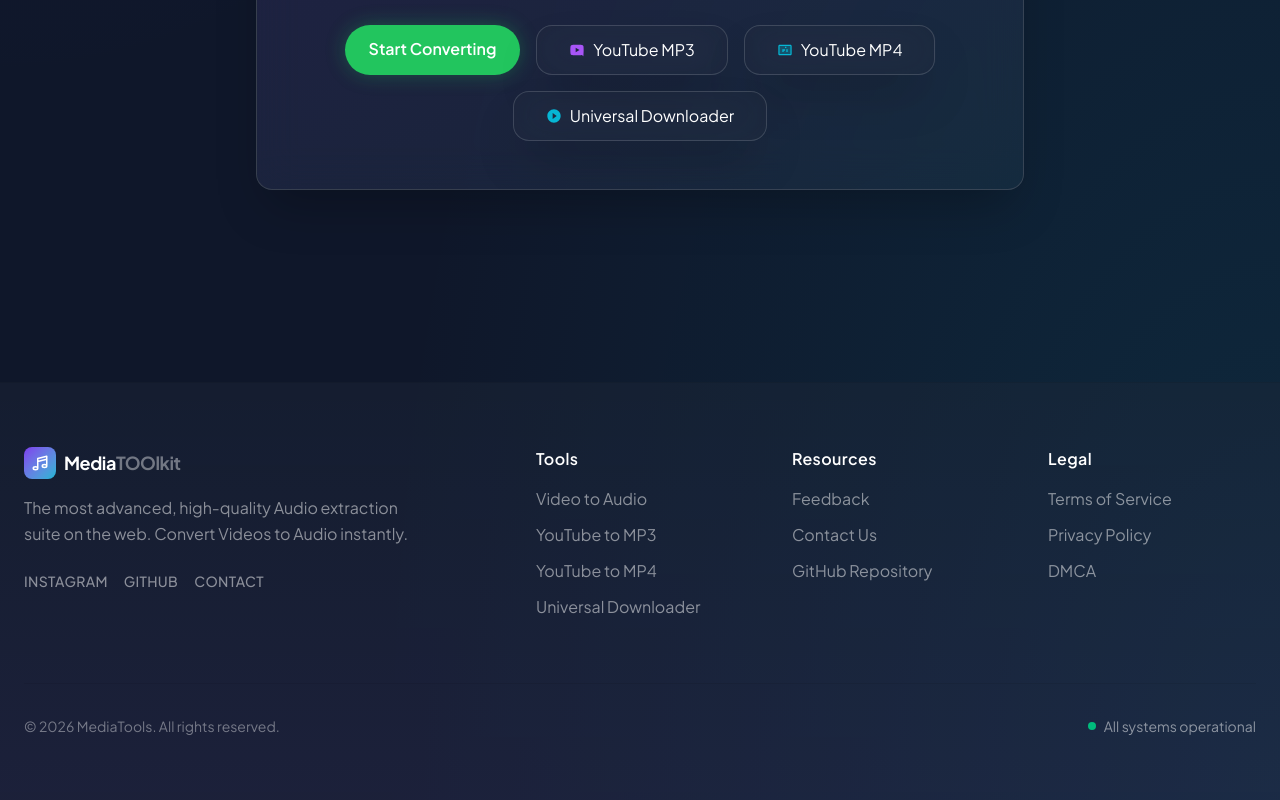
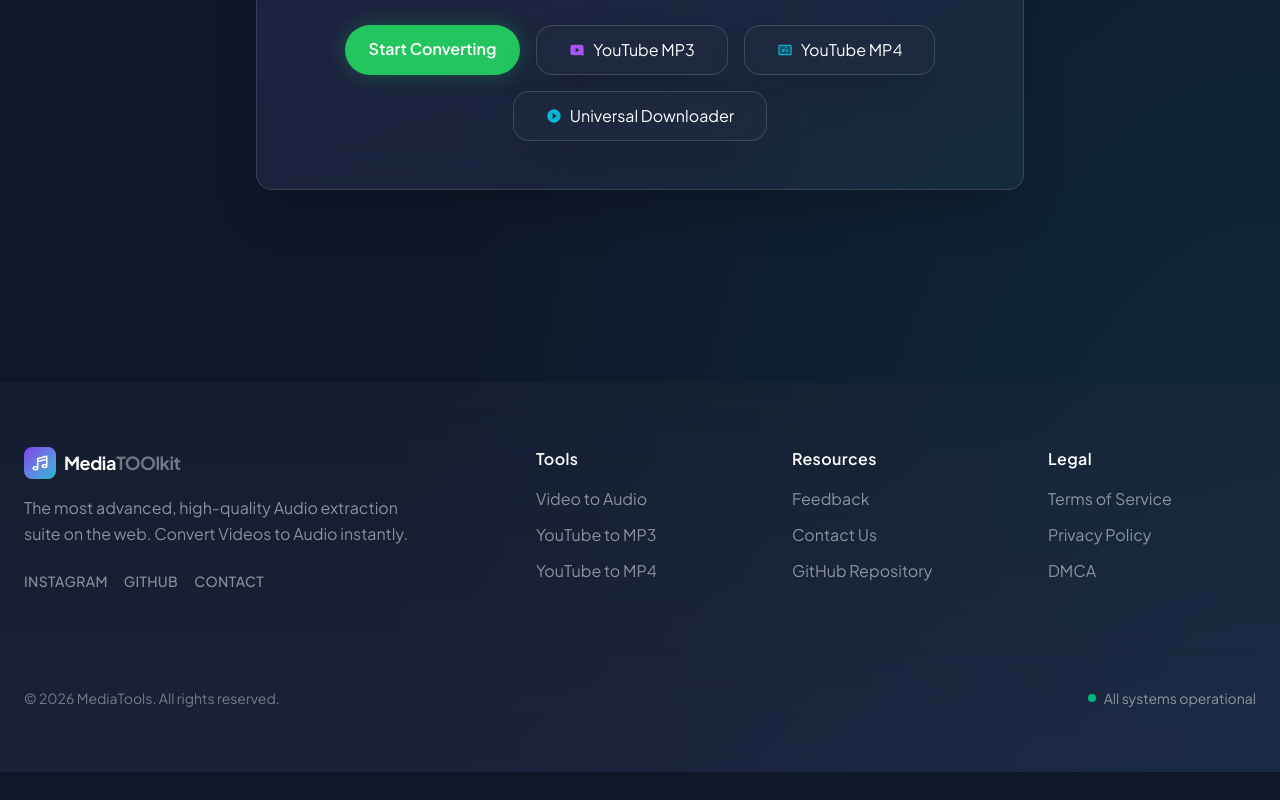
Before and after one commit to arman-somani/mediatools, a Next.js app in the folder frontend/: page / in a window 1280 px wide. Shown: the part 1603-2403 px from the top of the page. After the commit the page ends 2375 px from the top, so only its background shows below. Built offline with nearby package versions, Linux system fonts and the light colour scheme; no server answers.

Commit message:
Auto-sync updates

```diff
--- a/frontend/src/components/Footer.tsx
+++ b/frontend/src/components/Footer.tsx
@@ -60,11 +60,6 @@ export default function Footer() {
               <li>
                 <Link href="/yt-video" className="text-white/50 hover:text-white transition-colors text-sm md:text-base">
                   YouTube to MP4
-                </Link>
-              </li>
-              <li>
-                <Link href="/universal" className="text-white/50 hover:text-white transition-colors text-sm md:text-base">
-                  Universal Downloader
                 </Link>
               </li>
             </ul>
```
Lines whose indentation alone changed are shown as unchanged.
